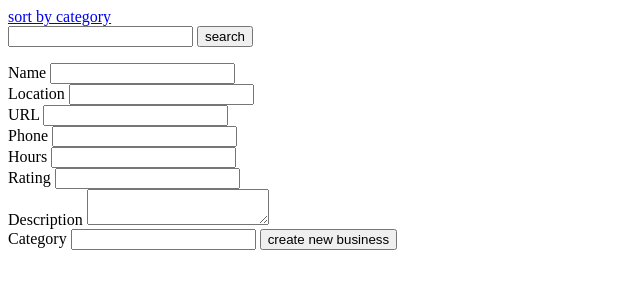
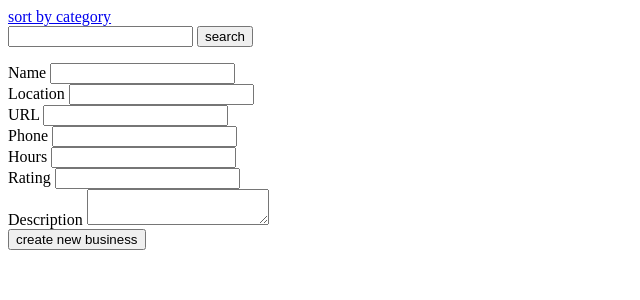
Before and after one commit to kmichala/testing, a Flask app: template templates/businesses.html in a window 1280 px wide. Shown: the top 300 px of the page, without its empty margins (0-640 px from the left). Run offline with Flask 2, Linux system fonts and the light colour scheme; the template is opened without the code that fills it, so the values that code supplies are empty.

Commit message:
Update businesses.html

```diff
--- a/templates/businesses.html
+++ b/templates/businesses.html
@@ -1,7 +1,9 @@
 <!doctype html>
 <link rel="alternate" type="application/json" href="{{ request.path }}.json">
 <title>All Businesses</title>
+
 <a href="{{ url_for('businesslist') }}?sort-by=category">sort by category</a>
+
 <form class="search" method="get">
   <input name="q" type="text" value="{{ request.args["q"] }}">
   {% if 'sort-by' in request.args %}
@@ -9,6 +11,7 @@
   {% endif %}
   <input class="query" type="submit" value="search">
 </form>
+
 <ol>
   {% for business_id, business in businesses %}
   <li>
@@ -19,6 +22,7 @@
   </li>
   {% endfor %}
 </ol>
+
 <form class="business-editor" action="{{ url_for('businesslist') }}" method="post">
   <label>Name
     <input name="name" type="text">
@@ -48,8 +52,11 @@
     <textarea name="description"></textarea>
   </label>
   <br>
-  <label>Category
+
+<!---  <label>Category
     <input name="category" type="text">
   </label>
+  Ryan's code has the selection automatically chosen... do we want that too..?
+  --->
   <input class="create" type="submit" value="create new business">
 </form>
```
